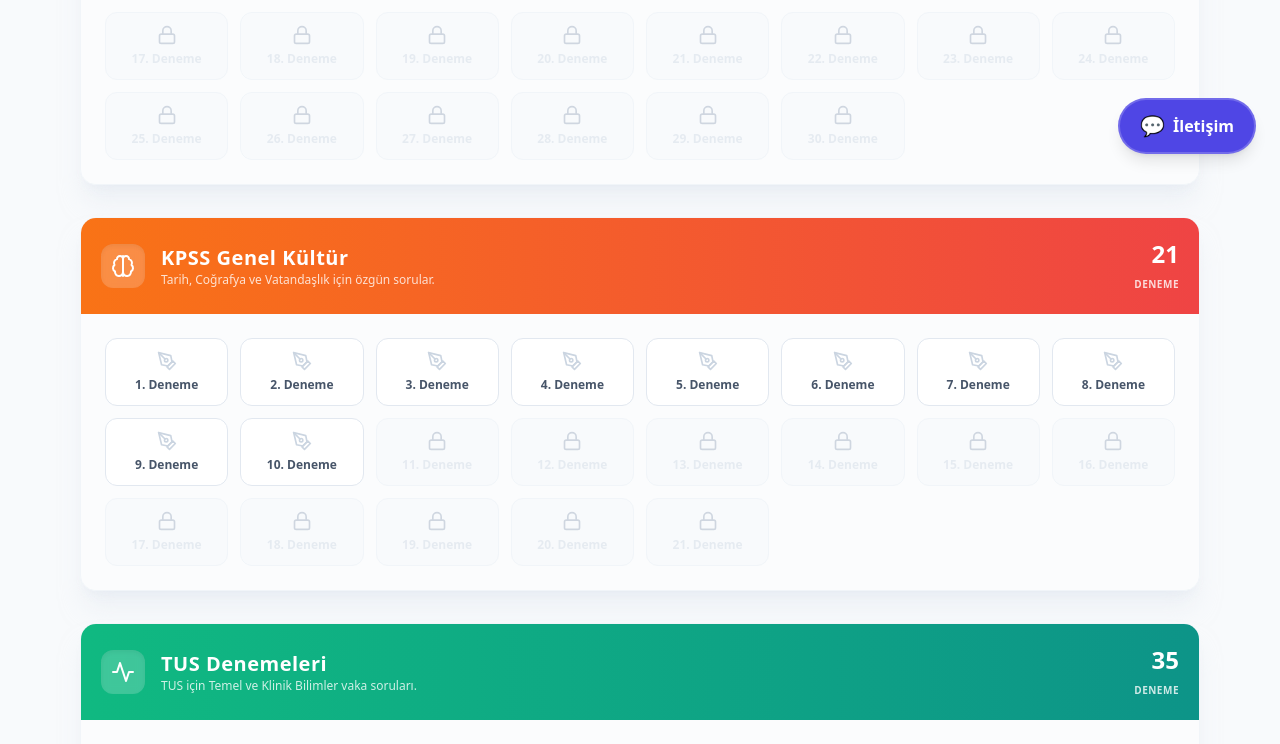
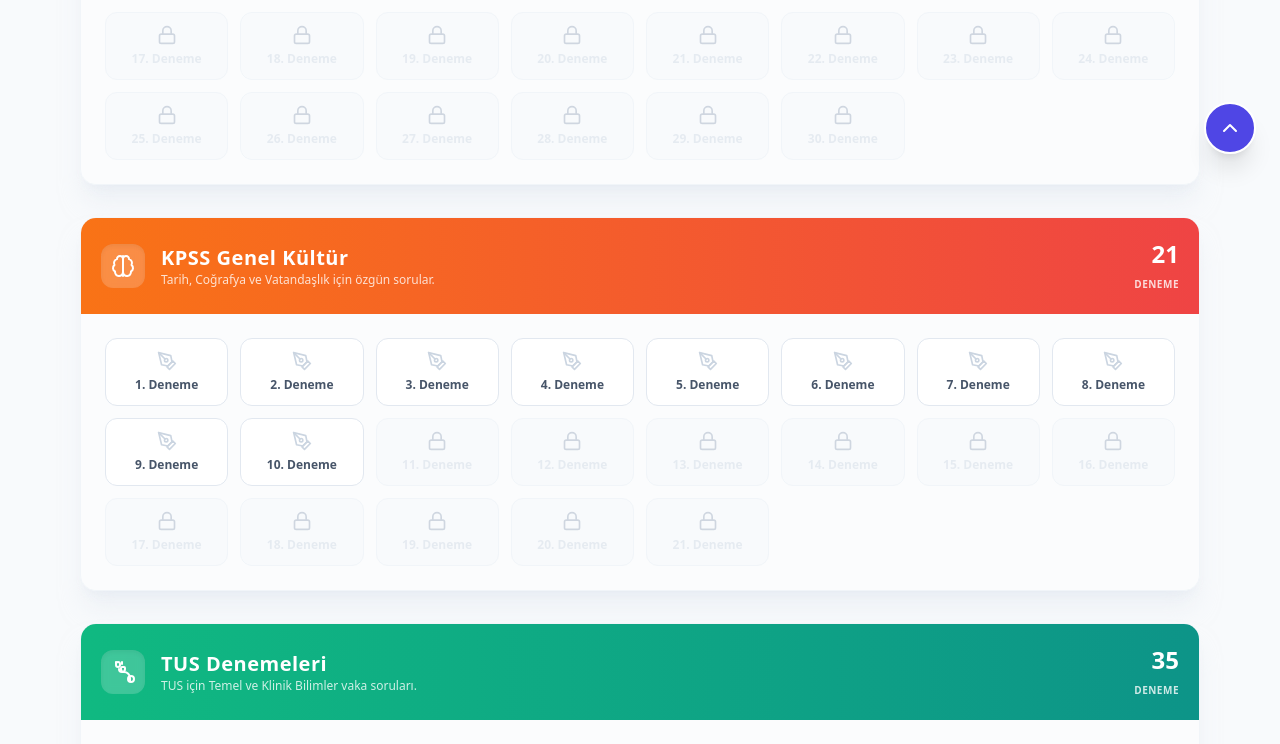
Before and after one commit to kuarkcoin/testdunya, a Next.js app: page / in a window 1280 px wide. Shown: the part 622-1366 px from the top of the page. Built offline with nearby package versions, Linux system fonts and the light colour scheme.

Commit message:
Update page.tsx

```diff
--- a/app/page.tsx
+++ b/app/page.tsx
@@ -12,9 +12,6 @@ const Book = (props: React.SVGProps<SVGSVGElement>) => (
 );
 const Brain = (props: React.SVGProps<SVGSVGElement>) => (
   <svg xmlns="http://www.w3.org/2000/svg" width="24" height="24" viewBox="0 0 24 24" fill="none" stroke="currentColor" strokeWidth="2" strokeLinecap="round" strokeLinejoin="round" {...props}><path d="M12 5a3 3 0 1 0-5.997.125 4 4 0 0 0-2.526 5.77 4 4 0 0 0 .556 6.588A4 4 0 1 0 12 18Z" /><path d="M12 5a3 3 0 1 1 5.997.125 4 4 0 0 1 2.526 5.77 4 4 0 0 1-.556 6.588A4 4 0 1 1 12 18Z" /><path d="M12 22v-4" /><path d="M12 2v2" /></svg>
-);
-const Activity = (props: React.SVGProps<SVGSVGElement>) => (
-  <svg xmlns="http://www.w3.org/2000/svg" width="24" height="24" viewBox="0 0 24 24" fill="none" stroke="currentColor" strokeWidth="2" strokeLinecap="round" strokeLinejoin="round" {...props}><path d="M22 12h-4l-3 9L9 3l-3 9H2" /></svg>
 );
 const CheckCircle = (props: React.SVGProps<SVGSVGElement>) => (
   <svg xmlns="http://www.w3.org/2000/svg" width="24" height="24" viewBox="0 0 24 24" fill="none" stroke="currentColor" strokeWidth="2" strokeLinecap="round" strokeLinejoin="round" {...props}><path d="M22 11.08V12a10 10 0 1 1-5.93-9.14" /><path d="m9 11 3 3L22 4" /></svg>
@@ -31,7 +28,6 @@ const Target = (props: React.SVGProps<SVGSVGElement>) => (
 const Lock = (props: React.SVGProps<SVGSVGElement>) => (
   <svg xmlns="http://www.w3.org/2000/svg" width="24" height="24" viewBox="0 0 24 24" fill="none" stroke="currentColor" strokeWidth="2" strokeLinecap="round" strokeLinejoin="round" {...props}><rect width="18" height="11" x="3" y="11" rx="2" ry="2"/><path d="M7 11V7a5 5 0 0 1 10 0v4"/></svg>
 );
-// Yeni Diş İkonu
 const Tooth = (props: React.SVGProps<SVGSVGElement>) => (
   <svg xmlns="http://www.w3.org/2000/svg" width="24" height="24" viewBox="0 0 24 24" fill="none" stroke="currentColor" strokeWidth="2" strokeLinecap="round" strokeLinejoin="round" {...props}>
     <path d="M12 2C7 2 7 7 7 9c0 4 2 6 5 6s5-2 5-6c0-2 0-7-5-7z" />
@@ -40,16 +36,21 @@ const Tooth = (props: React.SVGProps<SVGSVGElement>) => (
     <path d="M9 22c0-2 1-4 3-4s3 2 3 4" />
   </svg>
 );
+// --- YENİ STETOSKOP İKONU ---
+const Stethoscope = (props: React.SVGProps<SVGSVGElement>) => (
+  <svg xmlns="http://www.w3.org/2000/svg" width="24" height="24" viewBox="0 0 24 24" fill="none" stroke="currentColor" strokeWidth="2" strokeLinecap="round" strokeLinejoin="round" {...props}>
+    <path d="M11 2v2" /><path d="M5 2v2" /><path d="M5 5a2 2 0 0 0 4 0V4a2 2 0 0 0-4 0" /><path d="M8 9a3 3 0 0 0 6 0v-1a1 1 0 0 0-1-1h-2a1 1 0 0 0-1 1v1a3 3 0 0 0 3 3h0a6 6 0 0 1 6 6v3" /><circle cx="20" cy="19" r="3" />
+  </svg>
+);
 
 // --- SINAV AYARLARI ---
-// Burada her sınav için ayrı bir 'activeLimit' belirledik.
 const examConfig = [
   {
     id: 'yks',
     prefix: 'yks-sozel-deneme',
     title: 'YKS Sözel',
-    count: 30, // Toplam kutu sayısı
-    activeLimit: 10, // Sadece ilk 10 tanesi tıklanabilir
+    count: 30,
+    activeLimit: 10,
     desc: 'TYT ve AYT odaklı kapsamlı, yeni nesil deneme setleri.',
     icon: <Book className="w-6 h-6 text-white" />,
     gradient: 'from-blue-600 to-indigo-600',
@@ -60,8 +61,8 @@ const examConfig = [
     id: 'kpss',
     prefix: 'kpss-sozel',
     title: 'KPSS Genel Kültür',
-    count: 21, // Toplam kutu sayısı
-    activeLimit: 10, // Sadece ilk 10 tanesi tıklanabilir
+    count: 21,
+    activeLimit: 10,
     desc: 'Tarih, Coğrafya ve Vatandaşlık için özgün sorular.',
     icon: <Brain className="w-6 h-6 text-white" />,
     gradient: 'from-orange-500 to-red-500',
@@ -73,20 +74,19 @@ const examConfig = [
     prefix: 'tus-deneme',
     title: 'TUS Denemeleri',
     count: 35,
-    activeLimit: 35, // TUS için hepsi açık
+    activeLimit: 35,
     desc: 'TUS için Temel ve Klinik Bilimler vaka soruları.',
-    icon: <Activity className="w-6 h-6 text-white" />,
+    icon: <Stethoscope className="w-6 h-6 text-white" />, // BURASI GÜNCELLENDİ
     gradient: 'from-emerald-500 to-teal-600',
     border: 'border-emerald-100',
     slug: 'tus-tip'
   },
-  // --- YENİ EKLENEN DUS BÖLÜMÜ ---
   {
     id: 'dus',
     prefix: 'dus-deneme',
     title: 'DUS Denemeleri',
     count: 10,
-    activeLimit: 10, // DUS için 10 test de açık
+    activeLimit: 10,
     desc: 'Diş Hekimliği Uzmanlık Sınavı için klinik ve temel sorular.',
     icon: <Tooth className="w-6 h-6 text-white" />,
     gradient: 'from-cyan-500 to-blue-500',
@@ -178,12 +178,9 @@ export default function HomePage() {
                 {Array.from({ length: exam.count }, (_, i) => i + 1).map((num) => {
                   const testLinkId = `${exam.prefix}-${num}`;
                   const isDone = (completed[exam.id] || []).includes(num);
-
-                  // Mantık: Her sınavın kendi 'activeLimit' değerine göre kontrol yapılır.
                   const isActive = num <= exam.activeLimit;
 
                   if (isActive) {
-                    // AKTİF TESTLER (LİNK)
                     return (
                       <Link
                         key={num}
@@ -212,22 +209,18 @@ export default function HomePage() {
                       </Link>
                     );
                   } else {
-                    // PASİF TESTLER (DİV - Tıklanamaz - Kilitli)
                     return (
                       <div
                         key={num}
                         className="relative flex flex-col items-center justify-center py-3 px-2 rounded-xl border border-slate-100 bg-slate-50 text-slate-300 cursor-not-allowed overflow-hidden group/lock"
                         title="Bu test yakında eklenecektir."
                       >
-                        {/* Kilit İkonu */}
                         <div className="mb-1.5 opacity-40">
                              <Lock className="w-5 h-5 text-slate-400" />
                         </div>
                         <span className="text-xs font-bold opacity-40">
                           {num}. Deneme
                         </span>
-
-                        {/* Yakında etiketi */}
                         <div className="absolute inset-0 bg-white/60 flex items-center justify-center opacity-0 group-hover/lock:opacity-100 transition-opacity">
                             <span className="text-[10px] font-bold text-slate-500 bg-white px-2 py-1 rounded-full shadow-sm border border-slate-200">Yakında</span>
                         </div>
@@ -287,7 +280,7 @@ export default function HomePage() {
 
       {/* --- FOOTER --- */}
       <footer className="bg-slate-900 text-slate-400 py-12 px-4 border-t border-slate-800">
-        <div className="max-w-6xl mx-auto grid md:grid-cols-4 gap-8 text-sm">
+        <div className="max-w-6xl mx-auto grid md:grid-cols-4 gap-8 text-sm mb-8">
           <div className="col-span-1 md:col-span-2">
             <h4 className="text-white font-bold text-lg mb-4 flex items-center gap-2">
               <Trophy className="w-5 h-5 text-indigo-500" /> TestDünya
@@ -322,18 +315,29 @@ export default function HomePage() {
             </ul>
           </div>
         </div>
+
+        {/* --- YENİ EKLENEN SABİT İLETİŞİM BUTONU (FOOTER İÇİNDE) --- */}
+        <div className="flex justify-center border-t border-slate-800 pt-8 mt-8">
+          <Link
+            href="/iletisim"
+            className="flex items-center gap-3 bg-indigo-600 hover:bg-indigo-700 text-white px-8 py-4 rounded-xl shadow-lg transition-all hover:-translate-y-1 hover:shadow-indigo-900/50 font-bold text-lg"
+          >
+            <span className="text-2xl">💬</span>
+            <span>Bizimle İletişime Geçin</span>
+          </Link>
+        </div>
       </footer>
 
-      {/* --- SABİT İLETİŞİM BUTONU --- */}
-      <div className="fixed bottom-6 right-6 z-50 animate-bounce-slow">
-        <Link
-          href="/iletisim"
-          className="flex items-center gap-2 bg-indigo-600 hover:bg-indigo-700 text-white px-5 py-3 rounded-full shadow-lg transition-all hover:scale-105 hover:shadow-indigo-500/50 font-bold border-2 border-white/20 backdrop-blur-md"
-        >
-          <span className="text-xl">💬</span>
-          <span className="hidden sm:inline">İletişim</span>
-        </Link>
-      </div>
+      {/* --- YUKARI ÇIK BUTONU --- */}
+      <button
+        onClick={() => window.scrollTo({ top: 0, behavior: 'smooth' })}
+        className="fixed bottom-6 right-6 z-[999] bg-indigo-600 text-white p-3 rounded-full shadow-xl hover:bg-indigo-700 transition-all border-2 border-white"
+        aria-label="Yukarı Çık"
+      >
+        <svg xmlns="http://www.w3.org/2000/svg" width="24" height="24" viewBox="0 0 24 24" fill="none" stroke="currentColor" strokeWidth="2" strokeLinecap="round" strokeLinejoin="round">
+          <path d="m18 15-6-6-6 6"/>
+        </svg>
+      </button>
 
     </main>
   );
```
